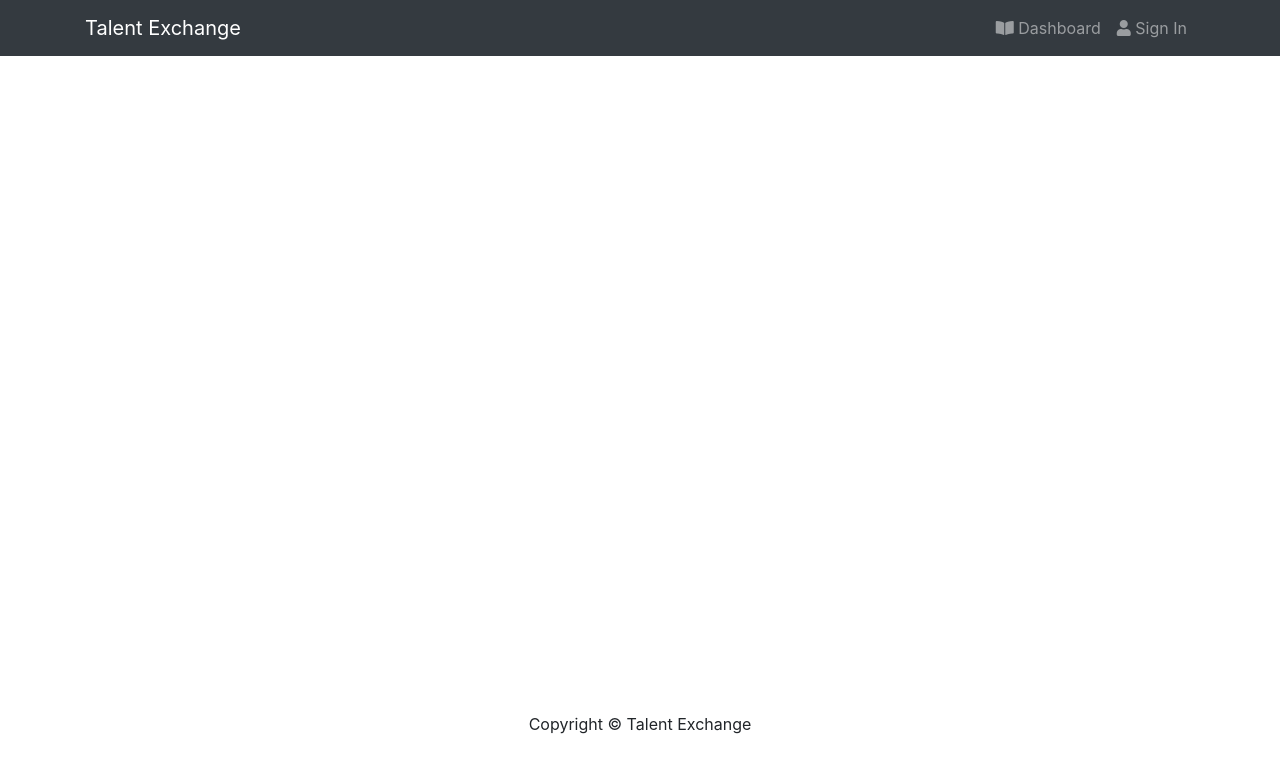
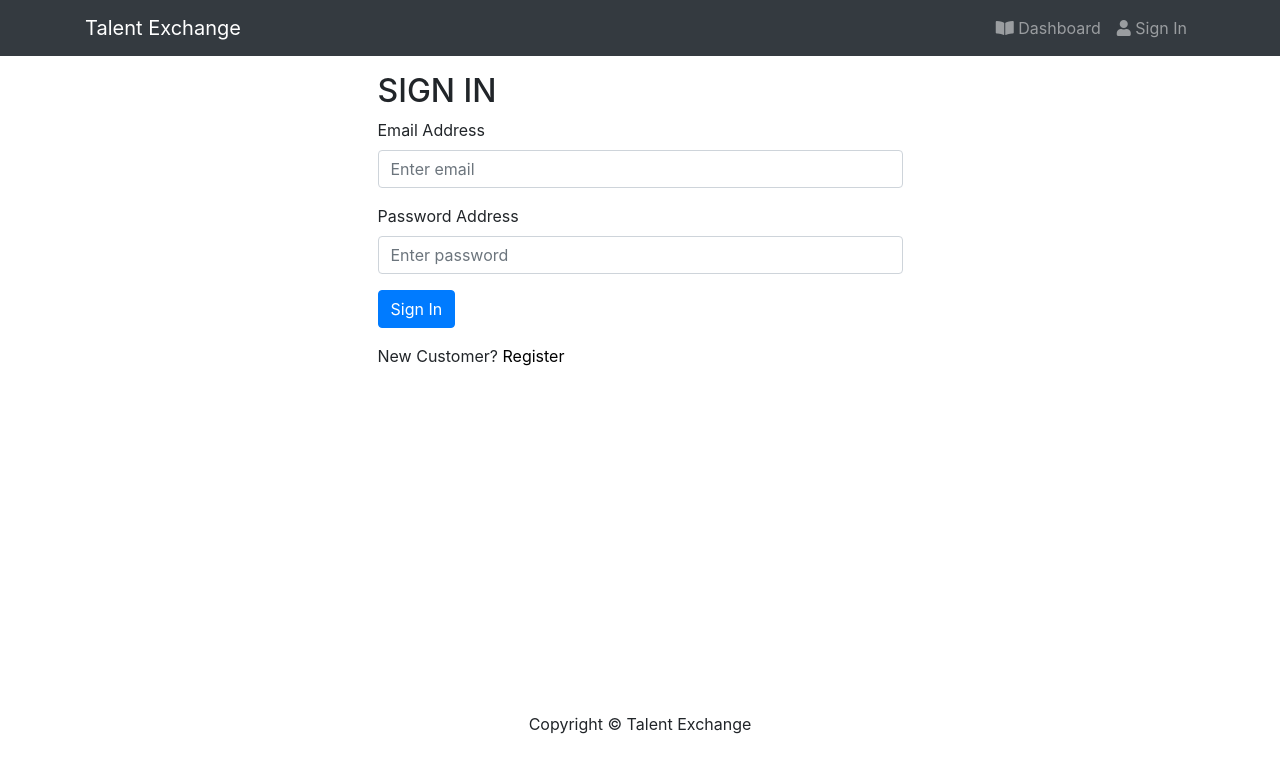
Before and after one commit to hank-dohwankim/talent-Exchange_MERN, a React (Create React App) app in the folder frontend/: page /login in a window 1280 px wide. Shown: the top 772 px of the page. Built offline with nearby package versions, Linux system fonts and the light colour scheme.

Commit message:
login page create

```diff
--- a/frontend/src/App.js
+++ b/frontend/src/App.js
@@ -6,6 +6,7 @@
 import HomeScreen from './screens/HomeScreen';
 import PostScreen from './screens/PostScreen';
 import DashboardScreen from './screens/DashboardScreen';
+import LoginScreen from './screens/LoginScreen';
 
 function App() {
   return (
@@ -14,6 +15,7 @@
       <main className="py-3">
         <Container>
           <Route path="/" component={HomeScreen} exact />
+          <Route path="/login" component={LoginScreen} exact />
           <Route path="/post/:id" component={PostScreen} />
           <Route path="/dashboard/:id?" component={DashboardScreen} />
         </Container>
--- /dev/null
+++ b/frontend/src/actions/userActions.js
@@ -0,0 +1,41 @@
+import axios from 'axios';
+import {
+  USER_LOGIN_FAIL,
+  USER_LOGIN_REQUEST,
+  USER_LOGIN_SUCCESS,
+} from '../constants/userConstants';
+
+export const login = (email, password) => async (dispatch) => {
+  try {
+    dispatch({
+      type: USER_LOGIN_REQUEST,
+    });
+
+    const config = {
+      headers: {
+        'Content-Type': 'application/json',
+      },
+    };
+
+    const { data } = await axios.post(
+      '/api/users/login',
+      { email, password },
+      config
+    );
+
+    dispatch({
+      type: USER_LOGIN_SUCCESS,
+      payload: data,
+    });
+
+    localStorage.setItem('userInfo', JSON.stringify(data));
+  } catch (error) {
+    dispatch({
+      type: USER_LOGIN_FAIL,
+      payload:
+        error.response && error.response.data.message
+          ? error.response.data.message
+          : error.message,
+    });
+  }
+};
--- /dev/null
+++ b/frontend/src/components/FormContainer.js
@@ -0,0 +1,16 @@
+import React from 'react';
+import { Container, Row, Col } from 'react-bootstrap';
+
+const FormContainer = ({ children }) => {
+  return (
+    <Container>
+      <Row className="justify-content-md-center">
+        <Col xs={12} md={6}>
+          {children}
+        </Col>
+      </Row>
+    </Container>
+  );
+};
+
+export default FormContainer;
--- /dev/null
+++ b/frontend/src/constants/userConstants.js
@@ -0,0 +1,4 @@
+export const USER_LOGIN_REQUEST = 'USER_LOGIN_REQUEST';
+export const USER_LOGIN_SUCCESS = 'USER_LOGIN_SUCCESS';
+export const USER_LOGIN_FAIL = 'USER_LOGIN_FAIL';
+export const USER_LOGOUT = 'USER_LOGOUT';
--- /dev/null
+++ b/frontend/src/reducers/userReducers.js
@@ -0,0 +1,21 @@
+import {
+  USER_LOGIN_FAIL,
+  USER_LOGIN_REQUEST,
+  USER_LOGIN_SUCCESS,
+  USER_LOGOUT,
+} from '../constants/userConstants';
+
+export const userLoginReducer = (state = {}, action) => {
+  switch (action.type) {
+    case USER_LOGIN_REQUEST:
+      return { loading: true };
+    case USER_LOGIN_SUCCESS:
+      return { loading: false, userInfo: action.payload };
+    case USER_LOGIN_FAIL:
+      return { loading: false, error: action.payload };
+    case USER_LOGOUT:
+      return {};
+    default:
+      return state;
+  }
+};
--- /dev/null
+++ b/frontend/src/screens/LoginScreen.jsx
@@ -0,0 +1,78 @@
+import React, { useState, useEffect } from 'react';
+import { Link } from 'react-router-dom';
+import { Form, Button, Row, Col } from 'react-bootstrap';
+import { useDispatch, useSelector } from 'react-redux';
+import Message from '../components/Message';
+import Loader from '../components/Loader';
+import FormContainer from '../components/FormContainer';
+import { login } from '../actions/userActions';
+
+const LoginScreen = ({ location, history }) => {
+  const [email, setEmail] = useState('');
+  const [password, setPassword] = useState('');
+
+  const dispatch = useDispatch();
+
+  const userLogin = useSelector((state) => state.userLogin);
+  const { loading, error, userInfo } = userLogin;
+
+  const redirect = location.search ? location.search.split('=')[1] : '/';
+
+  console.log(redirect);
+  console.log(location.search);
+
+  useEffect(() => {
+    if (userInfo) {
+      history.push(redirect);
+    }
+  }, [history, userInfo, redirect]);
+
+  const submitHandler = (e) => {
+    e.preventDefault();
+    dispatch(login(email, password));
+  };
+
+  return (
+    <FormContainer>
+      <h2>Sign In</h2>
+      {error && <Message variant="danger">{error}</Message>}
+      {loading && <Loader />}
+      <Form onSubmit={submitHandler}>
+        <Form.Group controlId="email">
+          <Form.Label>Email Address</Form.Label>
+          <Form.Control
+            type="email"
+            placeholder="Enter email"
+            value={email}
+            onChange={(e) => setEmail(e.target.value)}
+          ></Form.Control>
+        </Form.Group>
+
+        <Form.Group controlId="password">
+          <Form.Label>Password Address</Form.Label>
+          <Form.Control
+            type="password"
+            placeholder="Enter password"
+            value={password}
+            onChange={(e) => setPassword(e.target.value)}
+          ></Form.Control>
+        </Form.Group>
+
+        <Button type="submit" variant="primary">
+          Sign In
+        </Button>
+      </Form>
+
+      <Row className="py-3">
+        <Col>
+          New Customer?{' '}
+          <Link to={redirect ? `/register?redirect=${redirect}` : '/register'}>
+            Register
+          </Link>
+        </Col>
+      </Row>
+    </FormContainer>
+  );
+};
+
+export default LoginScreen;
--- a/frontend/src/store.js
+++ b/frontend/src/store.js
@@ -3,19 +3,26 @@
 import { composeWithDevTools } from 'redux-devtools-extension';
 import { postDetailsReducer, postListReducer } from './reducers/postReducers';
 import { dashboardReducer } from './reducers/dashboardReducers';
+import { userLoginReducer } from './reducers/userReducers';
 
 const reducer = combineReducers({
   postList: postListReducer,
   postDetails: postDetailsReducer,
   dashboard: dashboardReducer,
+  userLogin: userLoginReducer,
 });
 
 const dashboardMessagesFromStrage = localStorage.getItem('dashboardMessages')
   ? JSON.parse(localStorage.getItem('dashboardMessages'))
   : [];
 
+const userInfoFromStorage = localStorage.getItem('userInfo')
+  ? JSON.parse(localStorage.getItem('userInfo'))
+  : null;
+
 const initialState = {
   dashboard: { dashboardMessages: dashboardMessagesFromStrage },
+  userLogin: { userInfo: userInfoFromStorage },
 };
 
 const middleware = [thunk];
```
Also changed, not shown: 2 other files (tests, documents, lock files or other folders).
